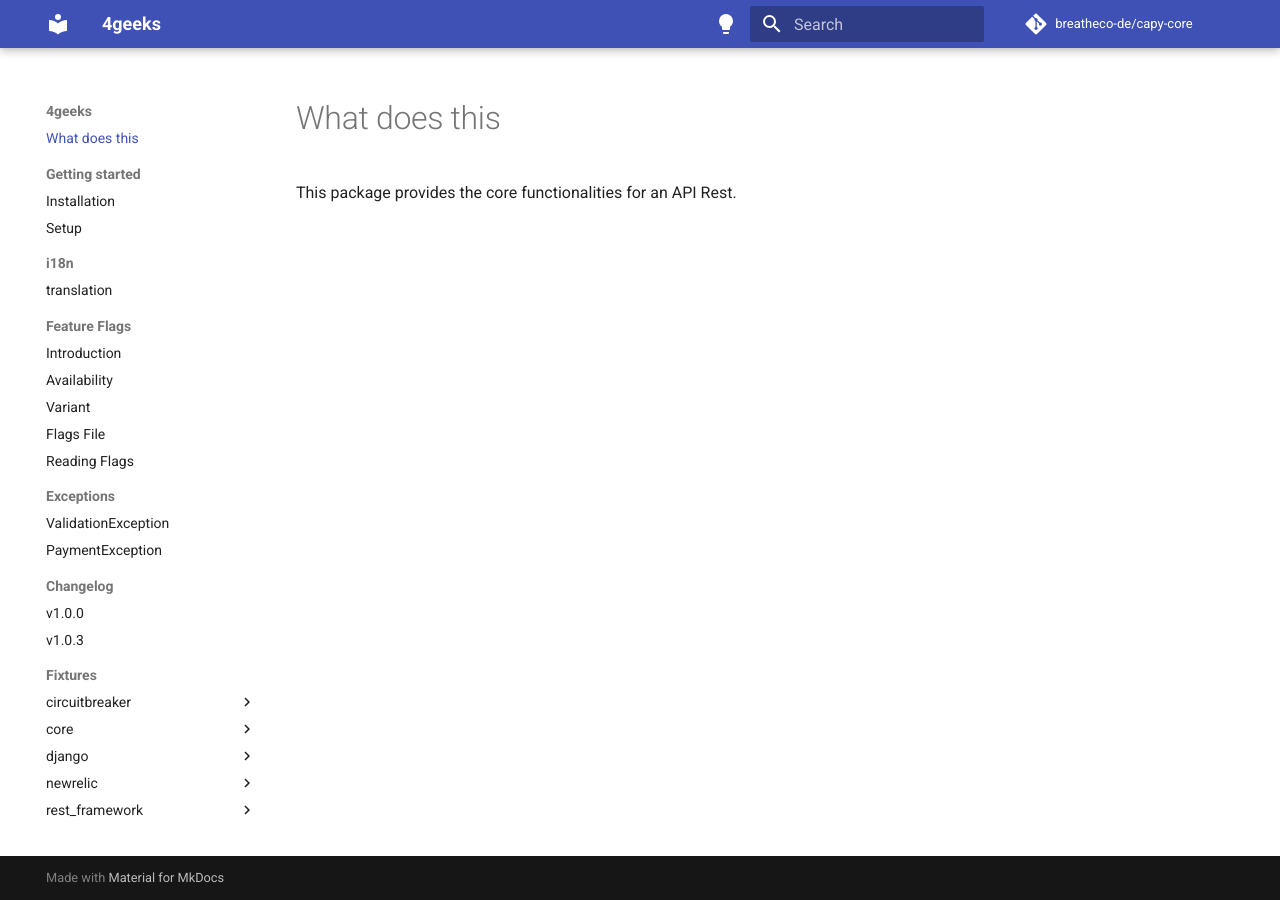
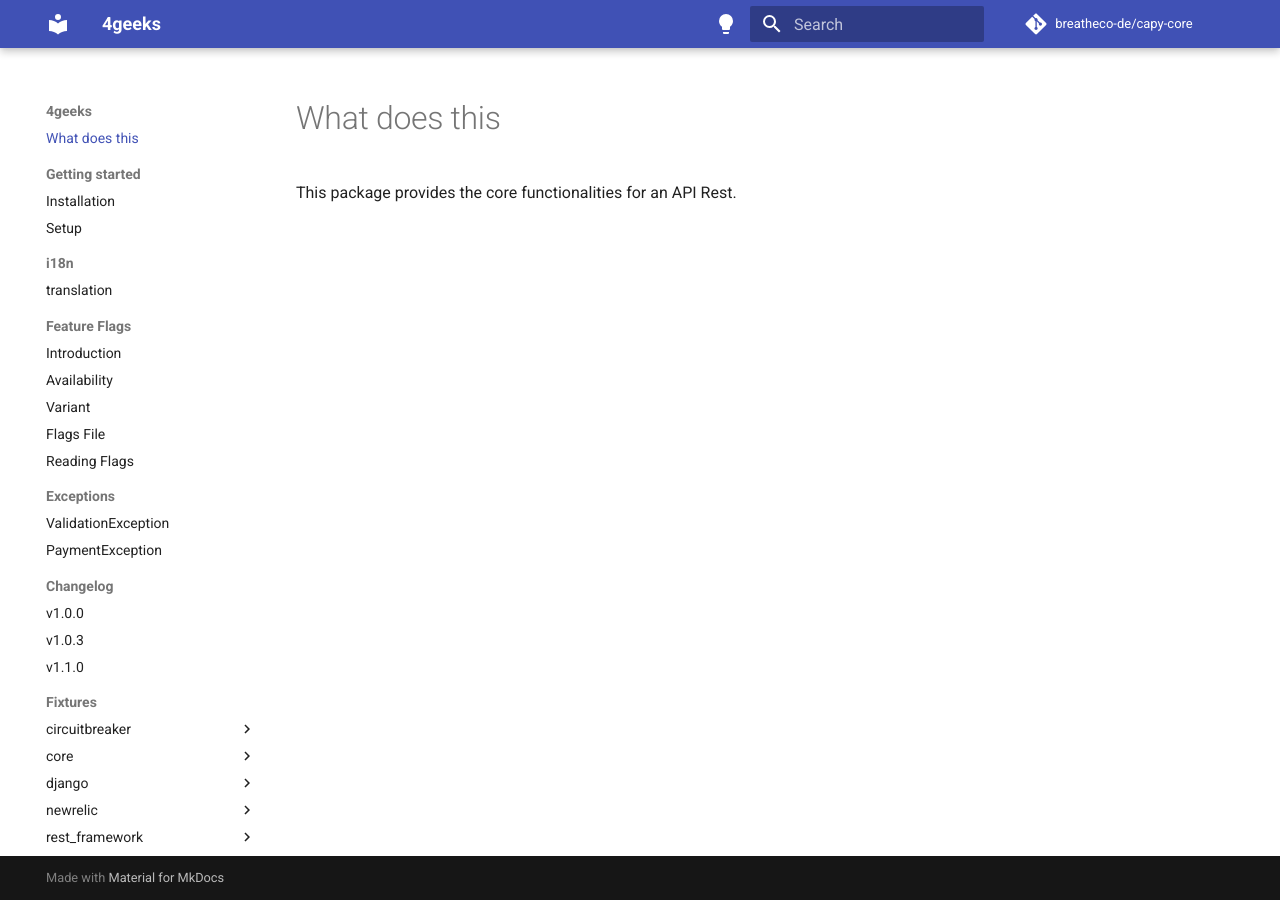
Before and after one commit to breatheco-de/capy-core, an MkDocs documentation site: the page built from docs/index.md, in a window 1280 px wide. Built offline with MkDocs 1.6.1 and Material for MkDocs 9.7.7, drawn with Linux system fonts in a browser that asks for light colours; comment, search, counter and statistics services are not loaded.

Commit message:
update version

```diff
--- a/mkdocs.yml
+++ b/mkdocs.yml
@@ -42,6 +42,7 @@
   - Changelog:
       - "changelog/v1.0.0.md"
       - "changelog/v1.0.3.md"
+      - "changelog/v1.1.0.md"
   - Fixtures:
       - circuitbreaker:
           - "fixtures/circuitbreaker/dont-close-the-circuit.md"
--- a/src/capyc/__about__.py
+++ b/src/capyc/__about__.py
@@ -31,4 +31,4 @@
 # SPDX-FileCopyrightText: 2024-present jefer94 <jdefreitaspinto@gmail.com>
 #
 # SPDX-License-Identifier: MIT
-__version__ = "1.0.3"
+__version__ = "1.1.0"
```
Also changed, not shown: docs/changelog/v1.1.0.md (added, +3 -0 lines).
